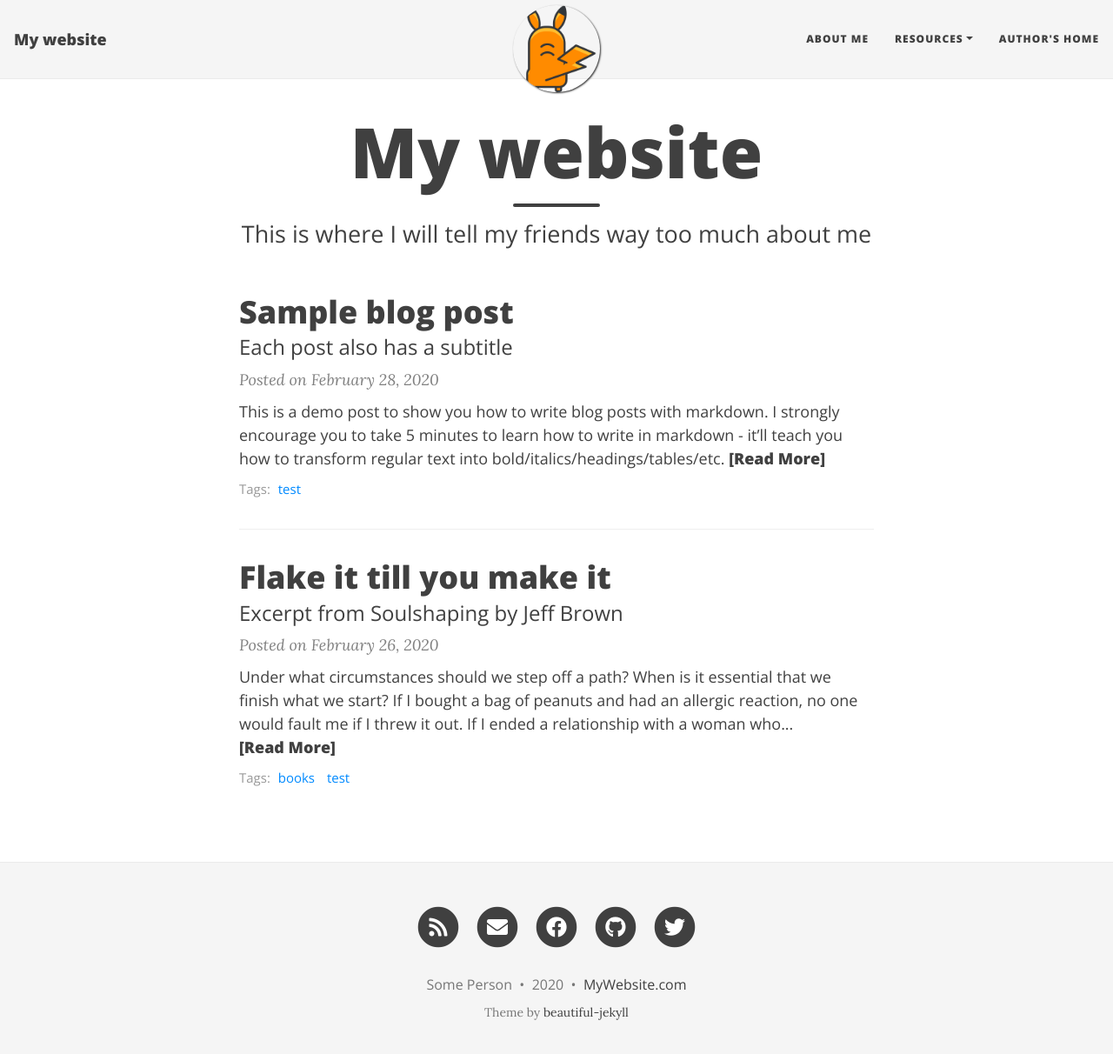
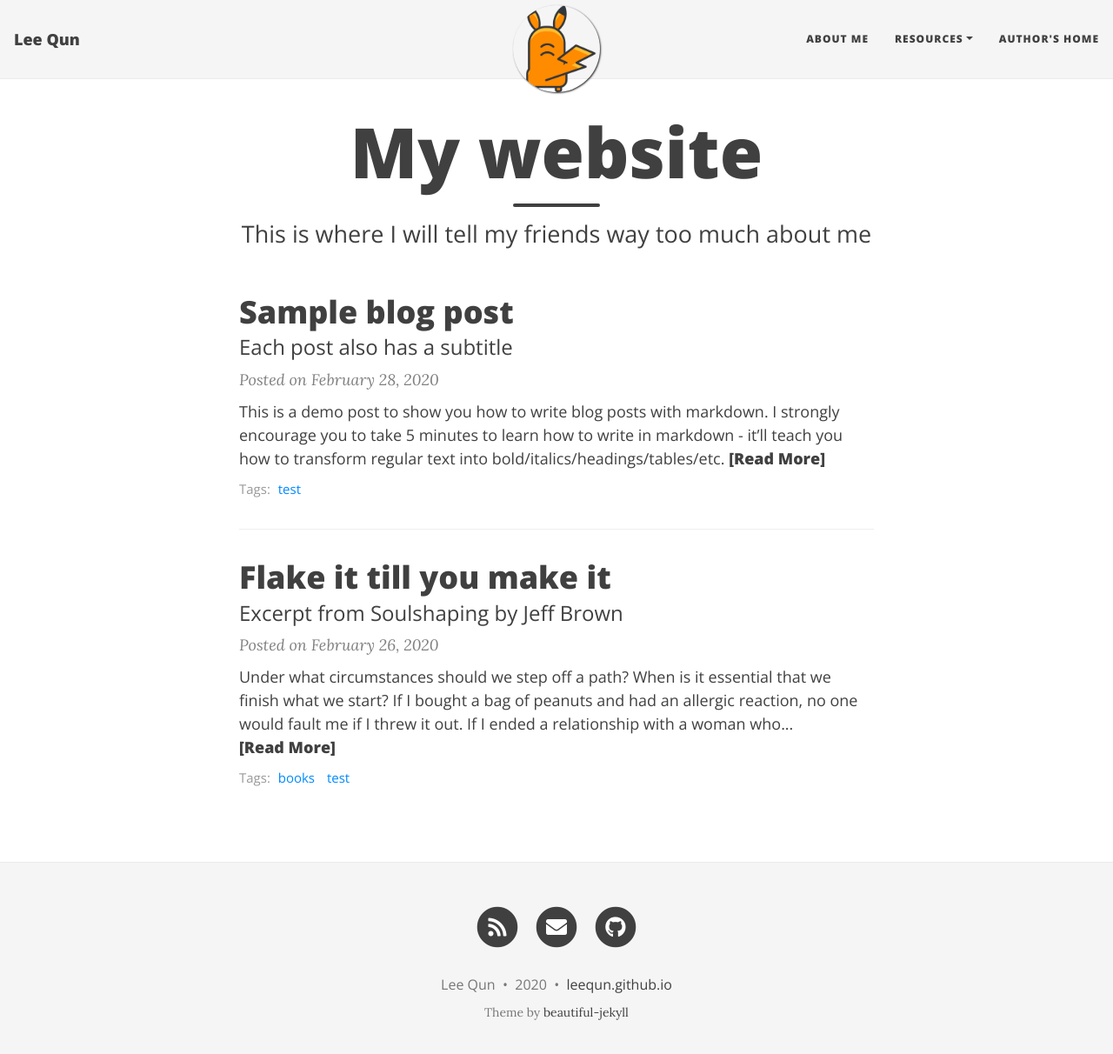
Before and after one commit to leequn/leequn.github.io, a Jekyll site: the page built from index.html, in a window 1280 px wide and 1225 px high. Shown: the top 1212 px of the window at 87% size. Built offline with Jekyll 4.4.1, drawn with Linux system fonts in a browser that asks for light colours; nearby versions of some CDN libraries; the list of posts is cut into pages by our own code.

Commit message:
Update _config.yml

```diff
--- a/_config.yml
+++ b/_config.yml
@@ -1,13 +1,13 @@
 # --- Basic options --- #
 
 # Name of website
-title: My website
+title: Lee Qun
 
 # Short description of your site
 description: A virtual proof that I'm awesome
 
 # Your name to show in the footer
-author: Some Person
+author: Lee Qun
 
 # --- List of links in the navigation bar --- #
 
@@ -38,10 +38,8 @@ round-avatar: true
 # Uncomment the links you want to show and add your information to each one.
 # If you don't want to show a link to an RSS feed, set rss to "false".
 social-network-links:
-  email: "someone@example.com"
-  facebook: deanattali
-  github: daattali
-  twitter: daattali
+  email: "leequncn@163.com"
+  github: leequn
   rss: true
 #  reddit: yourname
 #  linkedin: daattali
@@ -62,13 +60,13 @@ social-network-links:
 
 # Select which social network share links to show in posts
 share-links-active:
-  twitter: true
-  facebook: true
-  linkedin: true
+  twitter: false
+  facebook: false
+  linkedin: false
 
 # How to display the link to your website in the footer
 # Remove this if you don't want a link in the footer
-url-pretty: "MyWebsite.com"
+url-pretty: "leequn.github.io"
 
 # Create a "tags" index page and make tags on each post clickable
 link-tags: true
```
